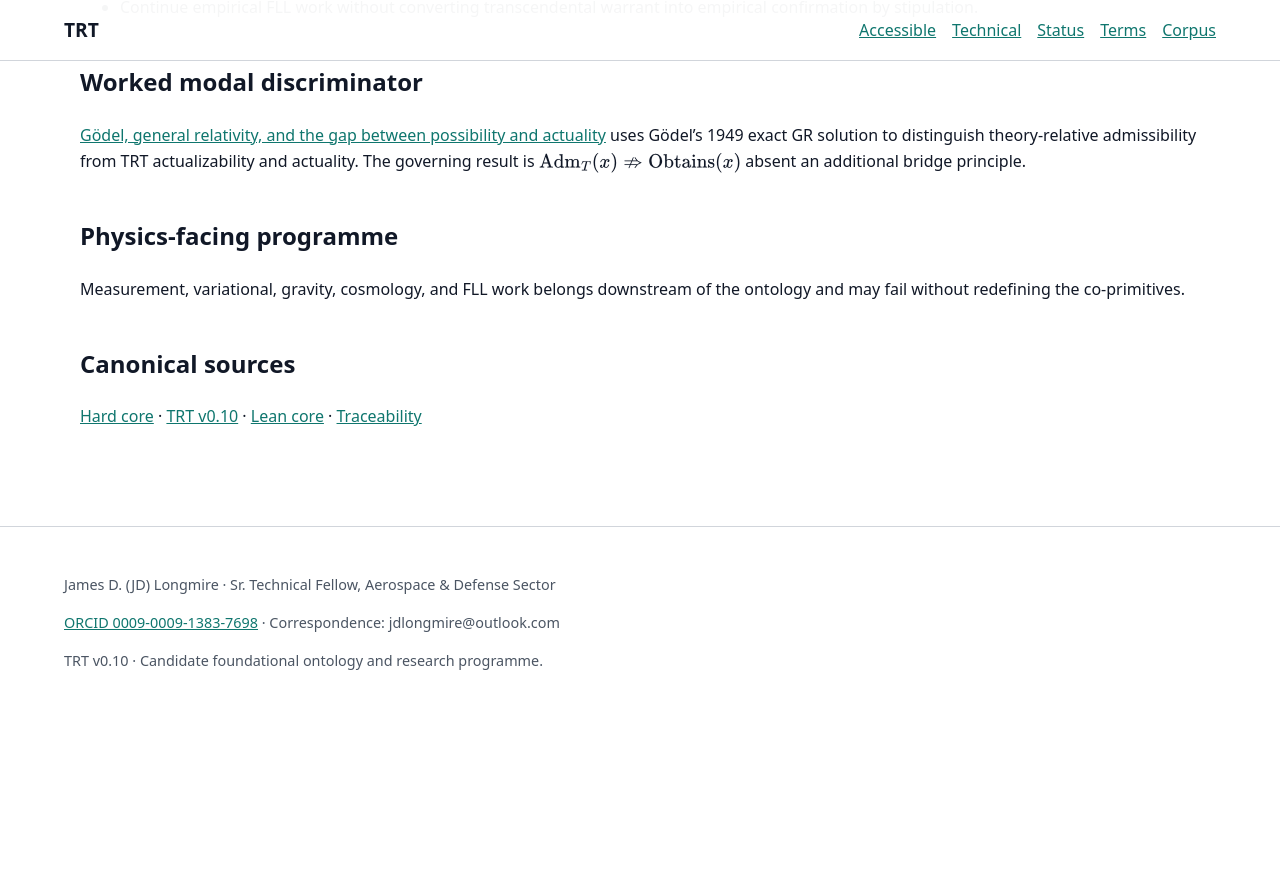
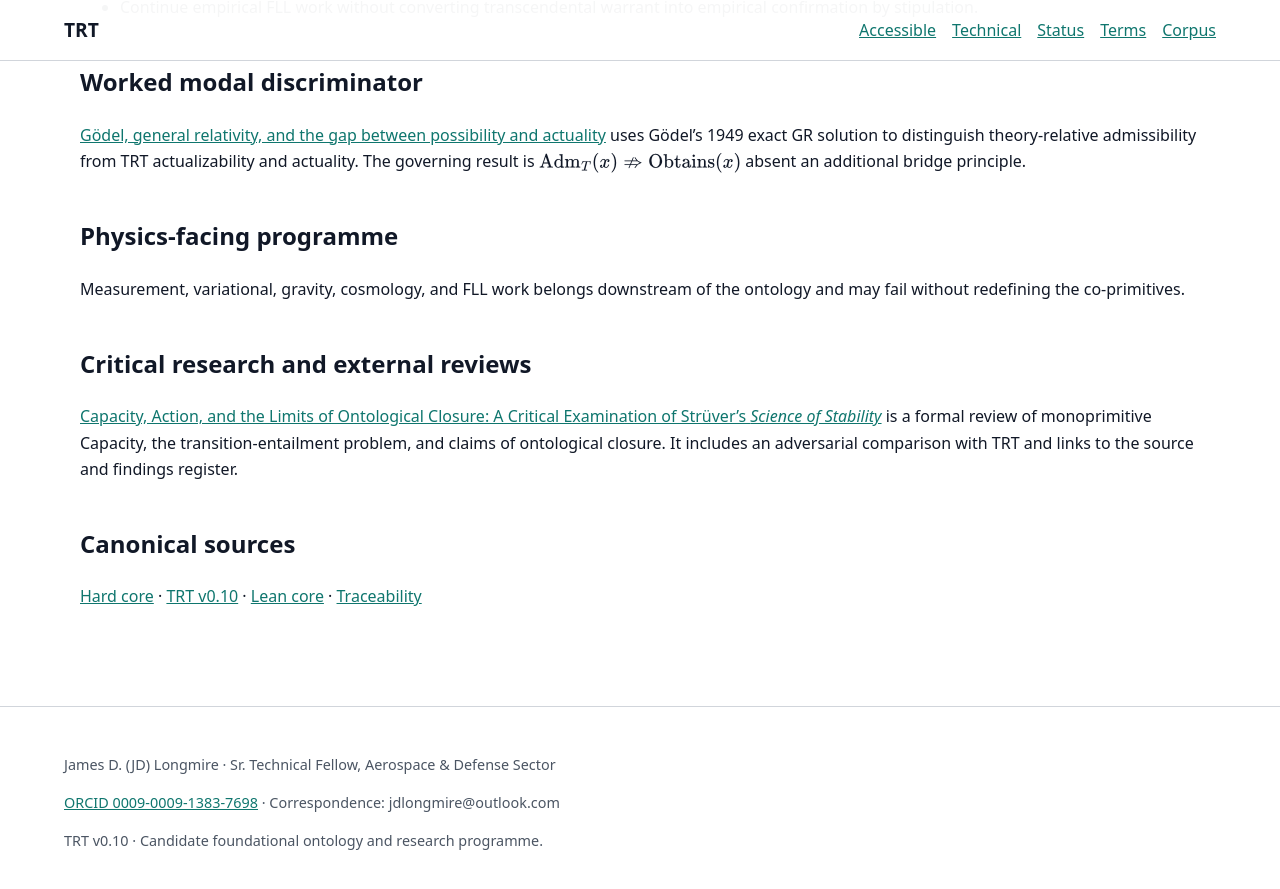
Before and after one commit to jdlongmire/triadic-reality-theory, a Jekyll site: the page built from docs/technical/index.md, in a window 1280 px wide and 900 px high, scrolled down 1771 px. Shown: the top 889 px of the window. Built offline with Jekyll 4.4.1, drawn with Linux system fonts in a browser that asks for light colours; before the commit the page ends 2490 px from its top, so only the background shows below that.

Commit message:
Link Strüver research publication from site and sitemap

```diff
--- a/docs/technical/index.md
+++ b/docs/technical/index.md
@@ -66,6 +66,10 @@ without encoding the converse. Primitive `A` is separately typed from `Obtains`.
 
 Measurement, variational, gravity, cosmology, and FLL work belongs downstream of the ontology and may fail without redefining the co-primitives.
 
+## Critical research and external reviews
+
+[Capacity, Action, and the Limits of Ontological Closure: A Critical Examination of Strüver's *Science of Stability*]({{ '/research/struever-capacity-action-ontological-closure/' | relative_url }}) is a formal review of monoprimitive Capacity, the transition-entailment problem, and claims of ontological closure. It includes an adversarial comparison with TRT and links to the source and findings register.
+
 ## Canonical sources
 
 [Hard core](https://github.com/jdlongmire/triadic-reality-theory/blob/main/1-hypothesis/hard-core.md) · [TRT v0.10](https://github.com/jdlongmire/triadic-reality-theory/blob/main/1-hypothesis/paper/TRT-v0.10.md) · [Lean core](https://github.com/jdlongmire/triadic-reality-theory/blob/main/formalization/TrtFormalization/Core/Primitives.lean) · [Traceability](https://github.com/jdlongmire/triadic-reality-theory/tree/main/traceability)
```
